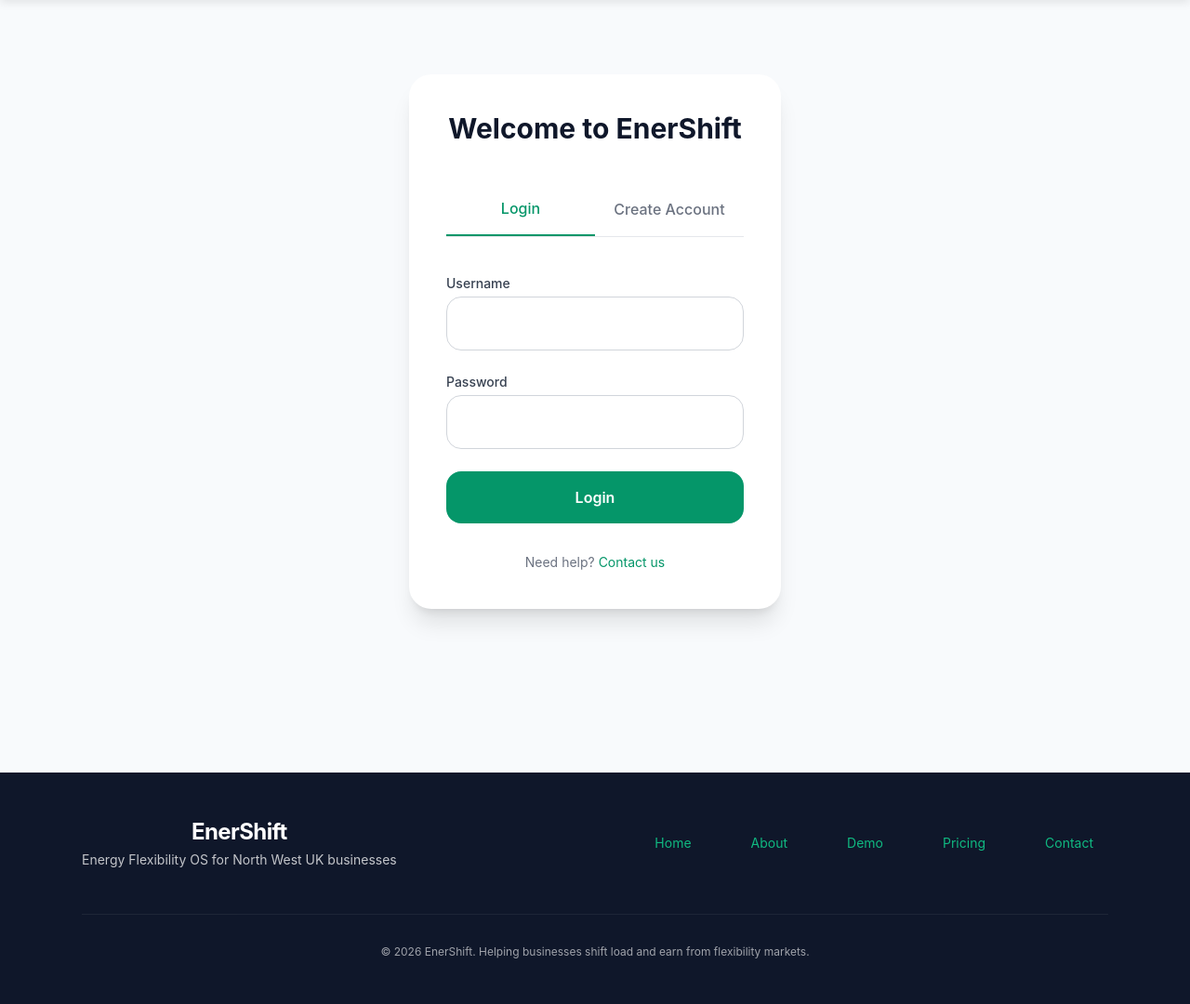
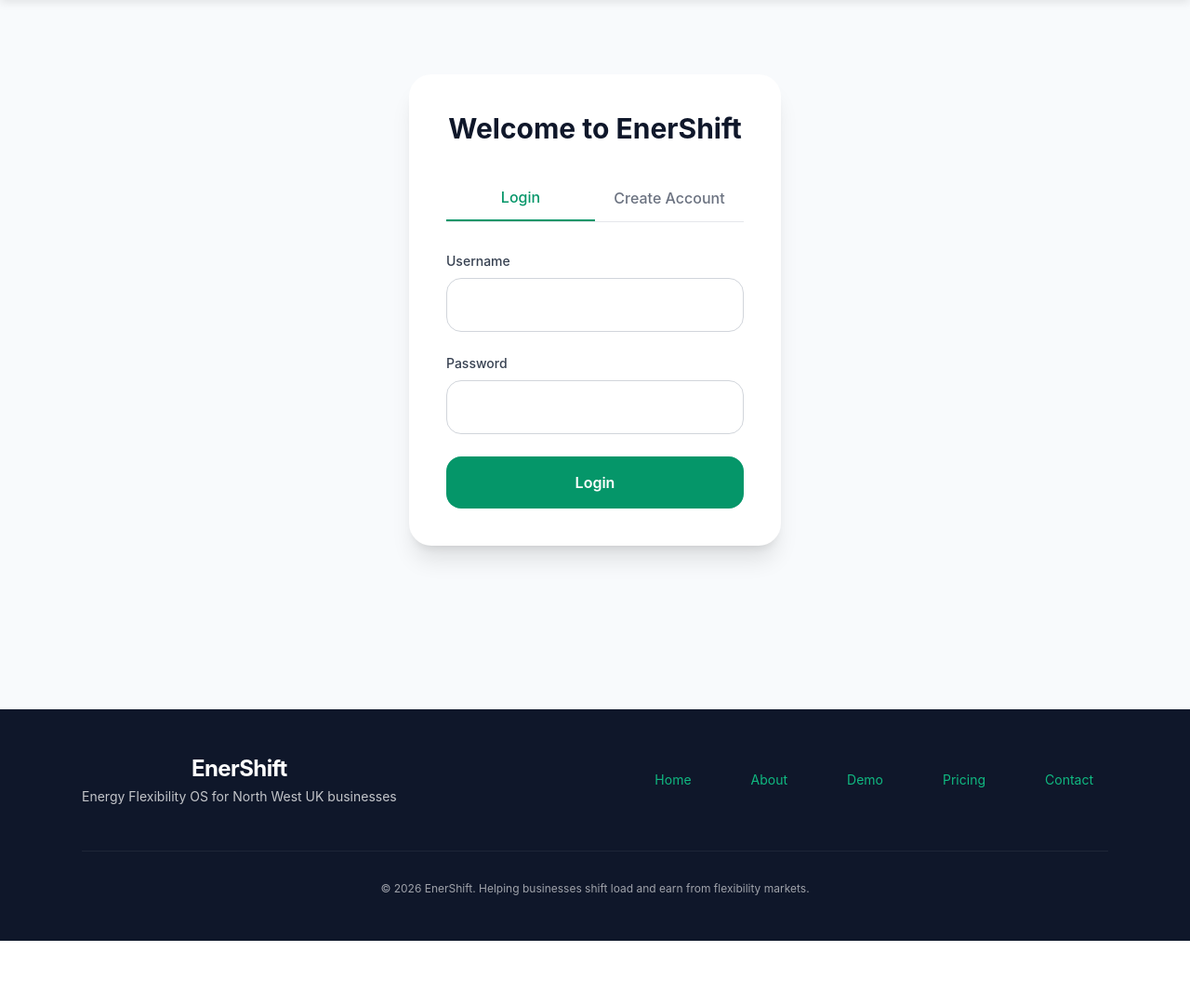
Before and after one commit to willbrad0803/EnerShift, a Django app: page /dashboard/register/ in a window 1280 px wide. Shown: the part 120-1200 px from the top of the page at 93% size. After the commit the page ends 1132 px from the top, so only its background shows below. Run offline with Django 5.2, Linux system fonts and the light colour scheme; some libraries are stand-ins or nearby versions.

Commit message:
Update login.html

```diff
--- a/templates/registration/login.html
+++ b/templates/registration/login.html
@@ -3,79 +3,62 @@
 {% block content %}
 <div class="max-w-md mx-auto px-6 py-20">
     <div class="bg-white rounded-3xl shadow-xl p-10">
-        <h2 class="text-3xl font-bold text-center mb-10">Welcome to EnerShift</h2>
+        <h2 class="text-3xl font-bold text-center mb-8">Welcome to EnerShift</h2>
 
-        <!-- Tab Toggle -->
-        <div class="flex border-b mb-10">
+        <div class="flex border-b mb-8">
             <button onclick="showLogin()" id="login-tab"
-                    class="flex-1 py-4 font-medium border-b-2 border-emerald-600 text-emerald-600">
-                Login
-            </button>
+                    class="flex-1 py-3 font-medium border-b-2 border-emerald-600 text-emerald-600">Login</button>
             <button onclick="showRegister()" id="register-tab"
-                    class="flex-1 py-4 font-medium text-gray-500">
-                Create Account
-            </button>
+                    class="flex-1 py-3 font-medium text-gray-500">Create Account</button>
         </div>
 
-        <!-- Login Form -->
+        <!-- Login -->
         <div id="login-form">
             <form method="post">
                 {% csrf_token %}
                 <div class="space-y-6">
                     <div>
-                        <label class="block text-sm font-medium text-gray-700 mb-1">Username</label>
-                        <input type="text" name="{{ form.username.name }}"
-                               class="w-full border border-gray-300 rounded-2xl px-5 py-4 focus:border-emerald-600 focus:ring-emerald-600 outline-none transition">
+                        <label class="block text-sm font-medium text-gray-700 mb-2">Username</label>
+                        <input type="text" name="username" class="w-full border border-gray-300 rounded-2xl px-5 py-4 focus:border-emerald-600 outline-none">
                     </div>
                     <div>
-                        <label class="block text-sm font-medium text-gray-700 mb-1">Password</label>
-                        <input type="password" name="{{ form.password.name }}"
-                               class="w-full border border-gray-300 rounded-2xl px-5 py-4 focus:border-emerald-600 focus:ring-emerald-600 outline-none transition">
+                        <label class="block text-sm font-medium text-gray-700 mb-2">Password</label>
+                        <input type="password" name="password" class="w-full border border-gray-300 rounded-2xl px-5 py-4 focus:border-emerald-600 outline-none">
                     </div>
-                    <button type="submit"
-                            class="w-full bg-emerald-600 hover:bg-emerald-700 text-white py-4 rounded-2xl font-semibold transition">
+                    <button type="submit" class="w-full bg-emerald-600 hover:bg-emerald-700 text-white py-4 rounded-2xl font-semibold">
                         Login
                     </button>
                 </div>
             </form>
         </div>
 
-        <!-- Register Form -->
+        <!-- Register -->
         <div id="register-form" class="hidden">
             <form method="post">
                 {% csrf_token %}
                 <div class="space-y-6">
                     <div>
-                        <label class="block text-sm font-medium text-gray-700 mb-1">Username</label>
-                        <input type="text" name="{{ register_form.username.name }}"
-                               class="w-full border border-gray-300 rounded-2xl px-5 py-4 focus:border-emerald-600 focus:ring-emerald-600 outline-none transition">
+                        <label class="block text-sm font-medium text-gray-700 mb-2">Username</label>
+                        <input type="text" name="username" class="w-full border border-gray-300 rounded-2xl px-5 py-4 focus:border-emerald-600 outline-none">
                     </div>
                     <div>
-                        <label class="block text-sm font-medium text-gray-700 mb-1">Email</label>
-                        <input type="email" name="{{ register_form.email.name }}"
-                               class="w-full border border-gray-300 rounded-2xl px-5 py-4 focus:border-emerald-600 focus:ring-emerald-600 outline-none transition">
+                        <label class="block text-sm font-medium text-gray-700 mb-2">Email</label>
+                        <input type="email" name="email" class="w-full border border-gray-300 rounded-2xl px-5 py-4 focus:border-emerald-600 outline-none">
                     </div>
                     <div>
-                        <label class="block text-sm font-medium text-gray-700 mb-1">Password</label>
-                        <input type="password" name="{{ register_form.password1.name }}"
-                               class="w-full border border-gray-300 rounded-2xl px-5 py-4 focus:border-emerald-600 focus:ring-emerald-600 outline-none transition">
+                        <label class="block text-sm font-medium text-gray-700 mb-2">Password</label>
+                        <input type="password" name="password1" class="w-full border border-gray-300 rounded-2xl px-5 py-4 focus:border-emerald-600 outline-none">
                     </div>
                     <div>
-                        <label class="block text-sm font-medium text-gray-700 mb-1">Confirm Password</label>
-                        <input type="password" name="{{ register_form.password2.name }}"
-                               class="w-full border border-gray-300 rounded-2xl px-5 py-4 focus:border-emerald-600 focus:ring-emerald-600 outline-none transition">
+                        <label class="block text-sm font-medium text-gray-700 mb-2">Confirm Password</label>
+                        <input type="password" name="password2" class="w-full border border-gray-300 rounded-2xl px-5 py-4 focus:border-emerald-600 outline-none">
                     </div>
-                    <button type="submit"
-                            class="w-full bg-emerald-600 hover:bg-emerald-700 text-white py-4 rounded-2xl font-semibold transition">
+                    <button type="submit" class="w-full bg-emerald-600 hover:bg-emerald-700 text-white py-4 rounded-2xl font-semibold">
                         Create Account
                     </button>
                 </div>
             </form>
         </div>
-
-        <p class="text-center text-sm text-gray-500 mt-8">
-            Need help? <a href="/contact.html" class="text-emerald-600 hover:underline">Contact us</a>
-        </p>
     </div>
 </div>
 {% endblock %}
@@ -85,21 +68,11 @@
     function showLogin() {
         document.getElementById('login-form').classList.remove('hidden');
         document.getElementById('register-form').classList.add('hidden');
-        document.getElementById('login-tab').classList.add('border-b-2', 'border-emerald-600', 'text-emerald-600');
-        document.getElementById('login-tab').classList.remove('text-gray-500');
-        document.getElementById('register-tab').classList.remove('border-b-2', 'border-emerald-600', 'text-emerald-600');
-        document.getElementById('register-tab').classList.add('text-gray-500');
     }
-
     function showRegister() {
         document.getElementById('login-form').classList.add('hidden');
         document.getElementById('register-form').classList.remove('hidden');
-        document.getElementById('register-tab').classList.add('border-b-2', 'border-emerald-600', 'text-emerald-600');
-        document.getElementById('register-tab').classList.remove('text-gray-500');
-        document.getElementById('login-tab').classList.remove('border-b-2', 'border-emerald-600', 'text-emerald-600');
-        document.getElementById('login-tab').classList.add('text-gray-500');
     }
-
     window.onload = showLogin;
 </script>
 {% endblock %}
```
